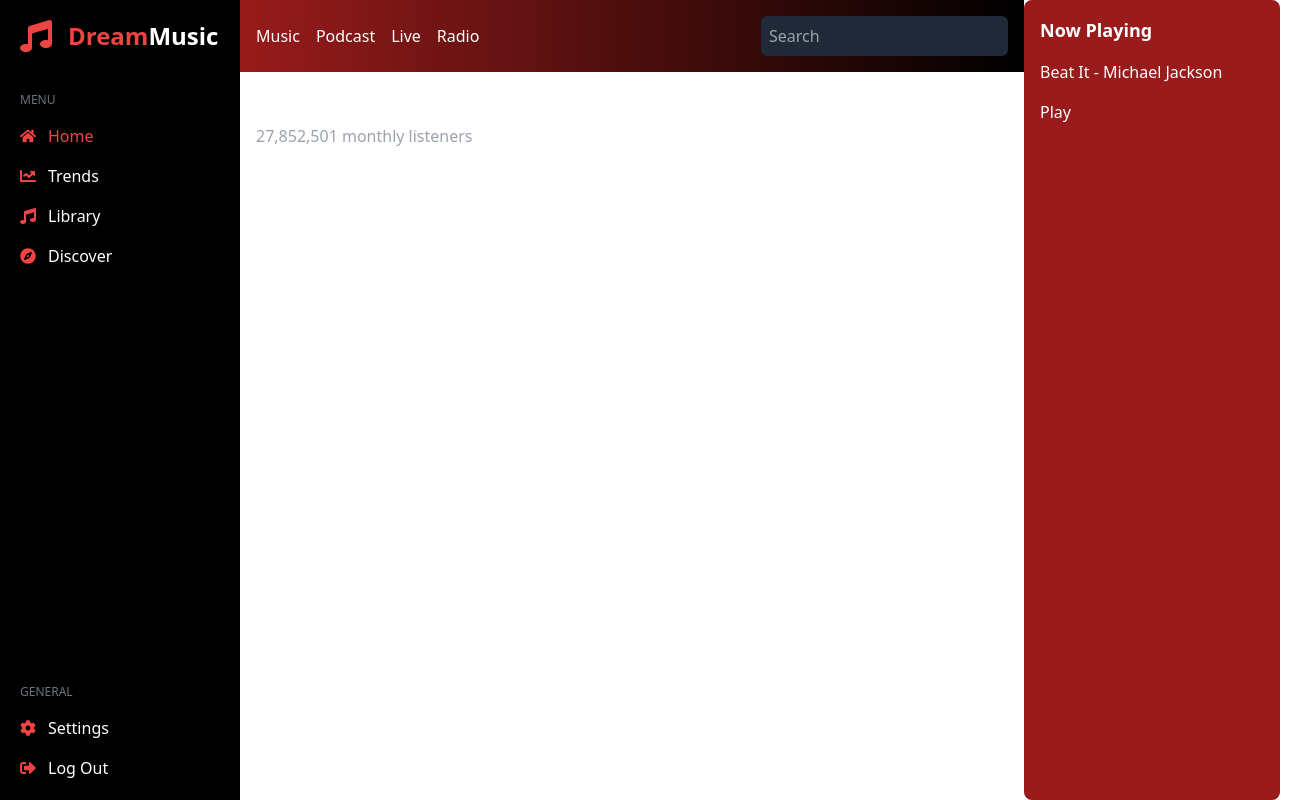
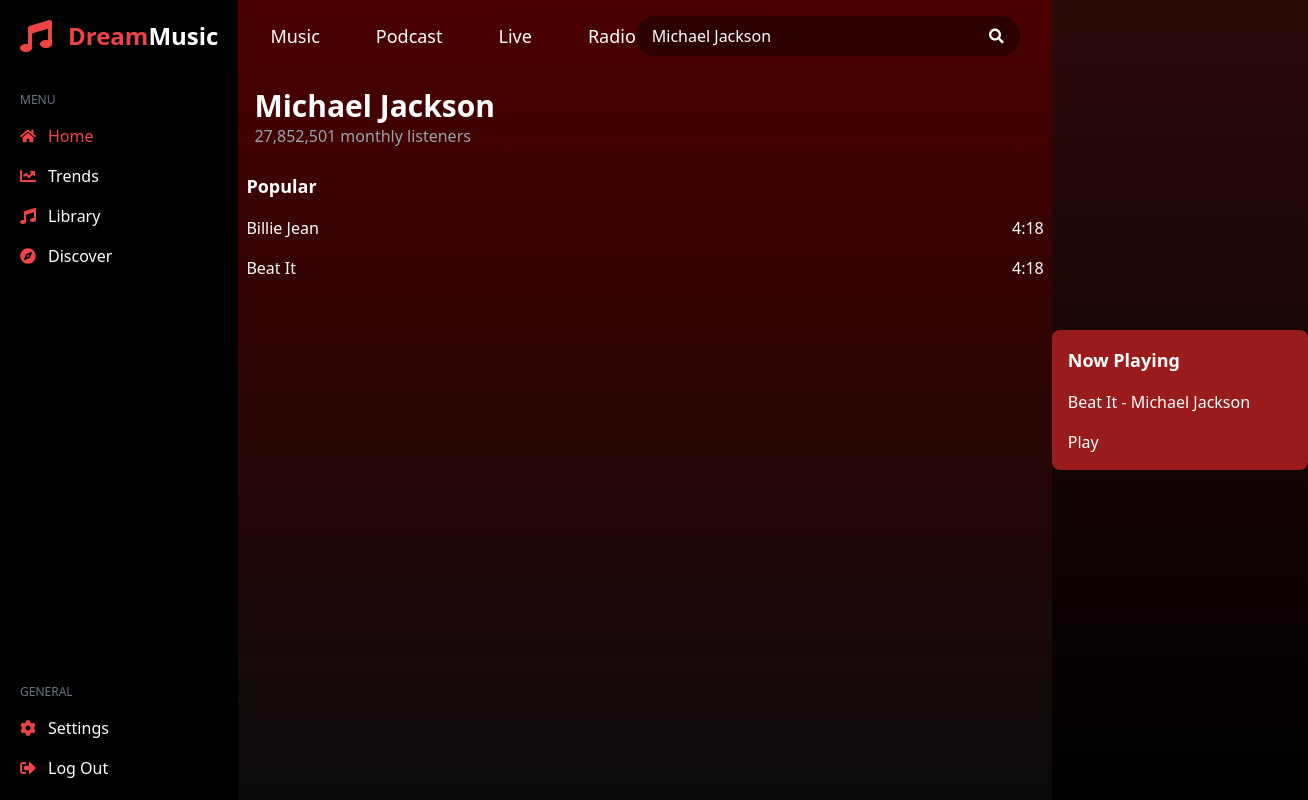
Before and after one commit to rakesh-kumar-18/music-player, a React (Vite) app: page / in a window 1280 px wide. Shown: the whole page, 1308 px wide, since content can reach past the window. Built offline with nearby package versions, Linux system fonts and the light colour scheme.

Commit message:
create header section

```diff
--- a/src/App.jsx
+++ b/src/App.jsx
@@ -8,14 +8,16 @@
 function App() {
   return (
     <MusicPlayerProvider>
-      <div className="flex">
+      <div className="flex h-screen">
         <Sidebar />
-        <main className="flex-1 flex flex-col">
+        <main className="flex-1 flex flex-col bg-custom-gradient">
           <Header />
           <ArtistInfo />
           <SongList />
         </main>
-        <NowPlayingCard />
+        <div className="w-80 bg-gradient-to-b from-[#2c0a0a] to-black flex items-center justify-center">
+          <NowPlayingCard />
+        </div>
       </div>
     </MusicPlayerProvider>
   );
--- a/src/components/Header.jsx
+++ b/src/components/Header.jsx
@@ -1,18 +1,23 @@
+import { FaSearch } from "react-icons/fa";
 
 function Header() {
     return (
-        <header className="flex justify-between items-center bg-gradient-to-r from-red-800 to-black p-4 text-white">
-            <div className="space-x-4">
-                <span>Music</span>
-                <span>Podcast</span>
-                <span>Live</span>
-                <span>Radio</span>
+        <header className="flex items-center justify-between px-8 py-4 text-white">
+            <nav className="flex space-x-14 text-lg font-medium">
+                <span className="hover:text-red-500 cursor-pointer">Music</span>
+                <span className="hover:text-red-500 cursor-pointer">Podcast</span>
+                <span className="hover:text-red-500 cursor-pointer">Live</span>
+                <span className="hover:text-red-500 cursor-pointer">Radio</span>
+            </nav>
+
+            <div className="flex items-center bg-[#2C0000] rounded-full px-4 py-2 w-96">
+                <input
+                    type="text"
+                    placeholder="Michael Jackson"
+                    className="bg-transparent focus:outline-none w-full text-white placeholder-white"
+                />
+                <FaSearch className="text-white ml-3 cursor-pointer" />
             </div>
-            <input
-                type="text"
-                placeholder="Search"
-                className="bg-gray-800 p-2 rounded-md focus:outline-none"
-            />
         </header>
     );
 }
--- a/tailwind.config.js
+++ b/tailwind.config.js
@@ -4,7 +4,11 @@
     "./src/**/*.{js,jsx}",
   ],
   theme: {
-    extend: {},
+    extend: {
+      backgroundImage: {
+        'custom-gradient': 'linear-gradient(180deg, #4C0000 0%, #0A0A0A 100%), linear-gradient(90deg, rgba(0, 0, 0, 0) 73.01%, rgba(15, 15, 15, 0.6) 73.01%)',
+      },
+    },
   },
   plugins: [],
 }
```
